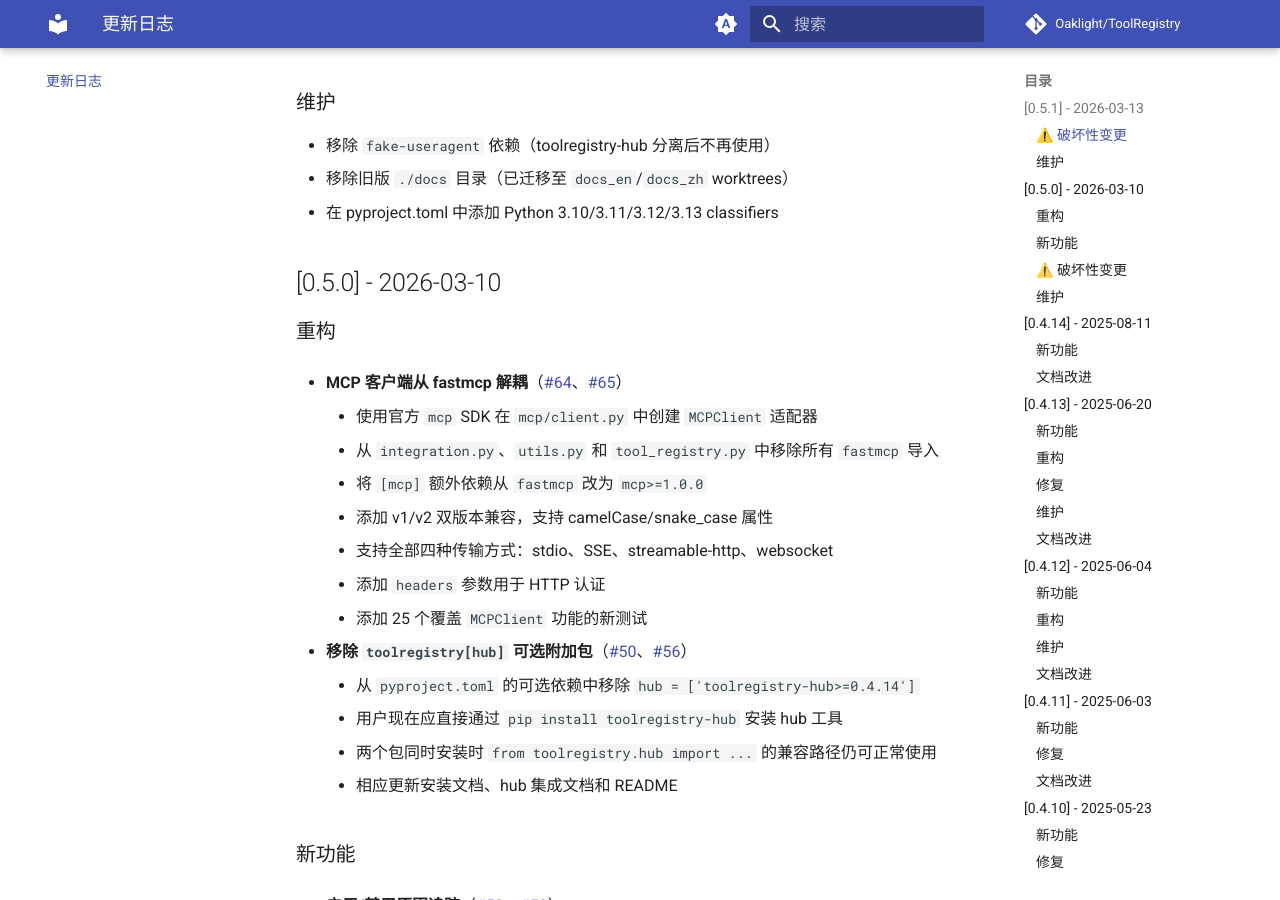
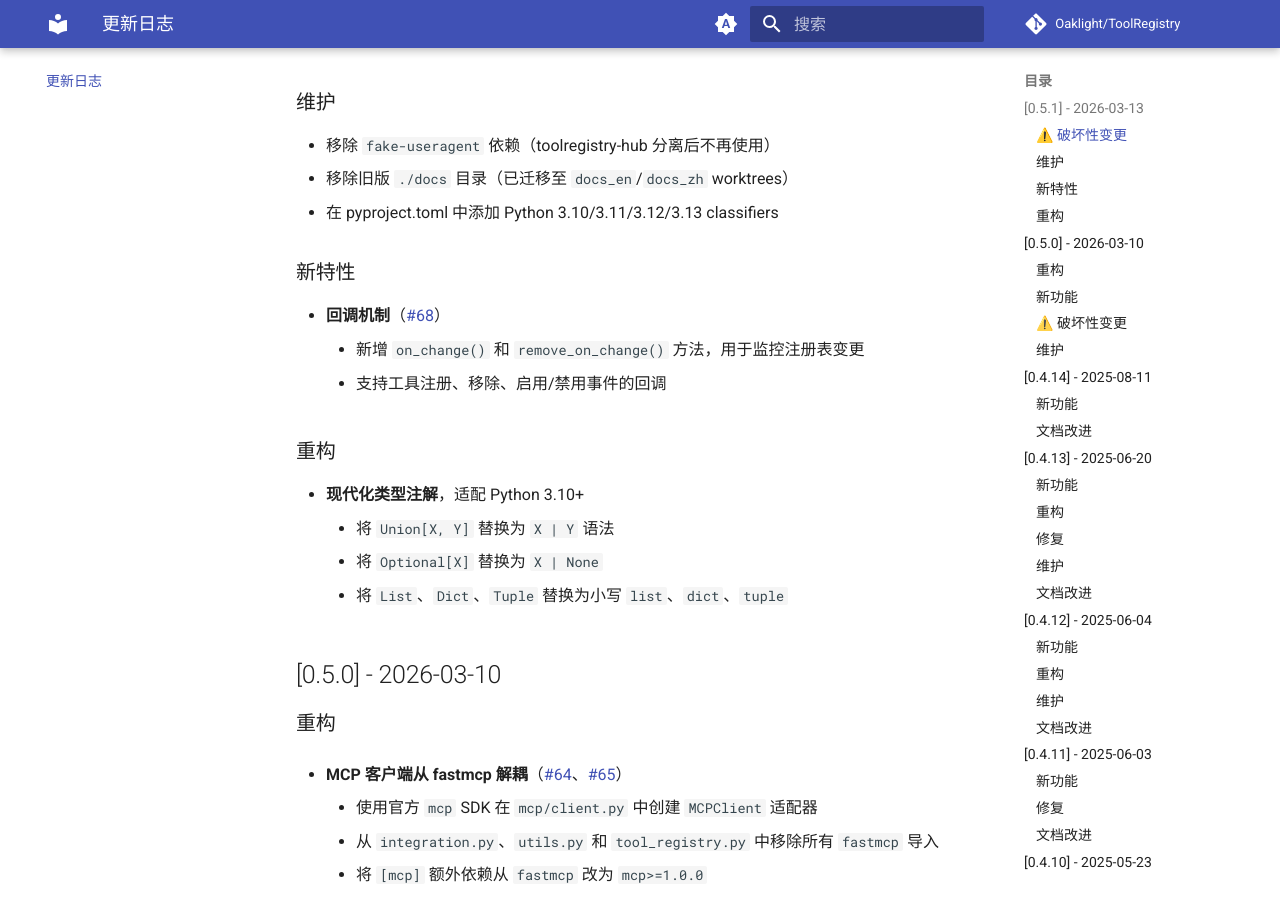
Before and after one commit to Oaklight/ToolRegistry, an MkDocs documentation site: the page built from docs/changelog.md, in a window 1280 px wide and 900 px high, scrolled down 470 px. Built offline with MkDocs 1.6.1 and Material for MkDocs 9.7.7, drawn with Linux system fonts in a browser that asks for light colours; comment, search, counter and statistics services are not loaded.

Commit message:
docs(zh): update changelog with callback mechanism and type modernization

```diff
--- a/docs/changelog.md
+++ b/docs/changelog.md
@@ -24,6 +24,19 @@ author: Oaklight
 - 移除 `fake-useragent` 依赖（toolregistry-hub 分离后不再使用）
 - 移除旧版 `./docs` 目录（已迁移至 `docs_en`/`docs_zh` worktrees）
 - 在 pyproject.toml 中添加 Python 3.10/3.11/3.12/3.13 classifiers
+
+### 新特性
+
+- **回调机制**（[#68](../../issues/68)）
+	- 新增 `on_change()` 和 `remove_on_change()` 方法，用于监控注册表变更
+	- 支持工具注册、移除、启用/禁用事件的回调
+
+### 重构
+
+- **现代化类型注解**，适配 Python 3.10+
+	- 将 `Union[X, Y]` 替换为 `X | Y` 语法
+	- 将 `Optional[X]` 替换为 `X | None`
+	- 将 `List`、`Dict`、`Tuple` 替换为小写 `list`、`dict`、`tuple`
 
 ## [0.5.0] - 2026-03-10
 
```
